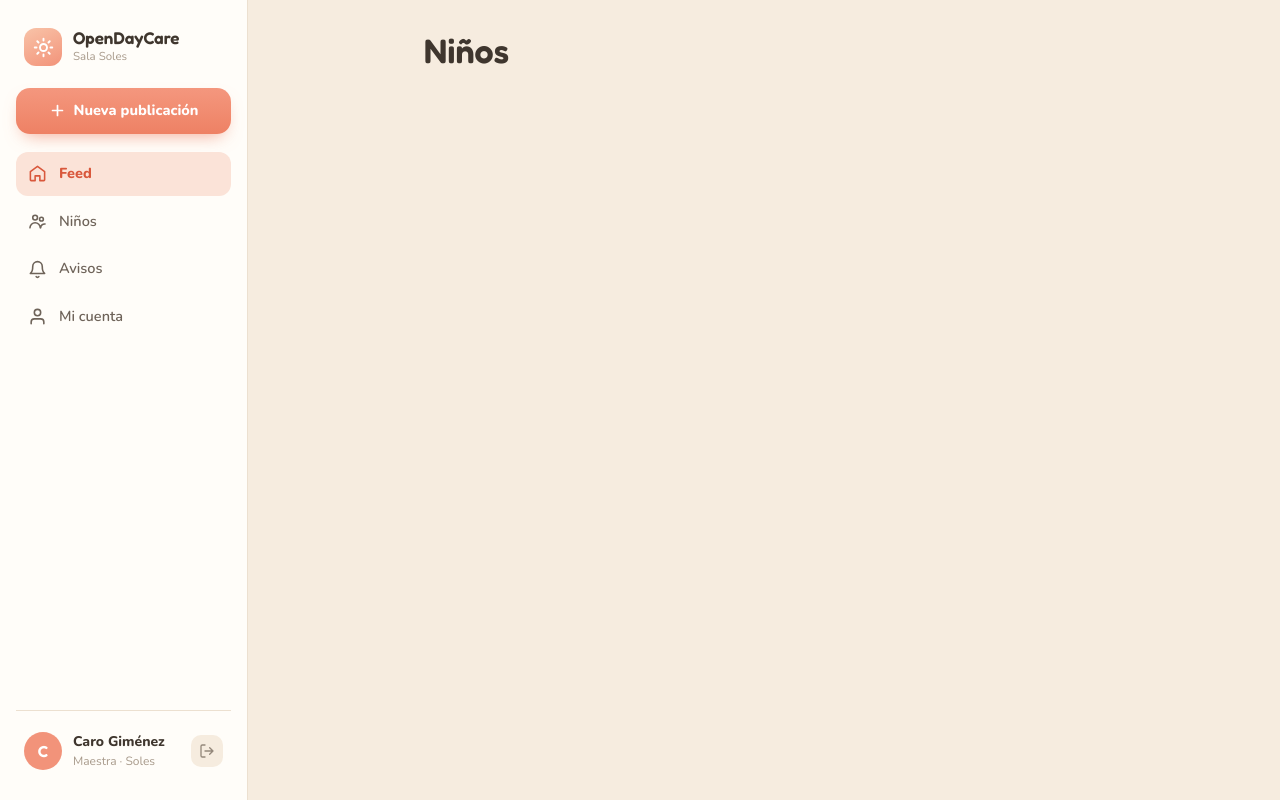
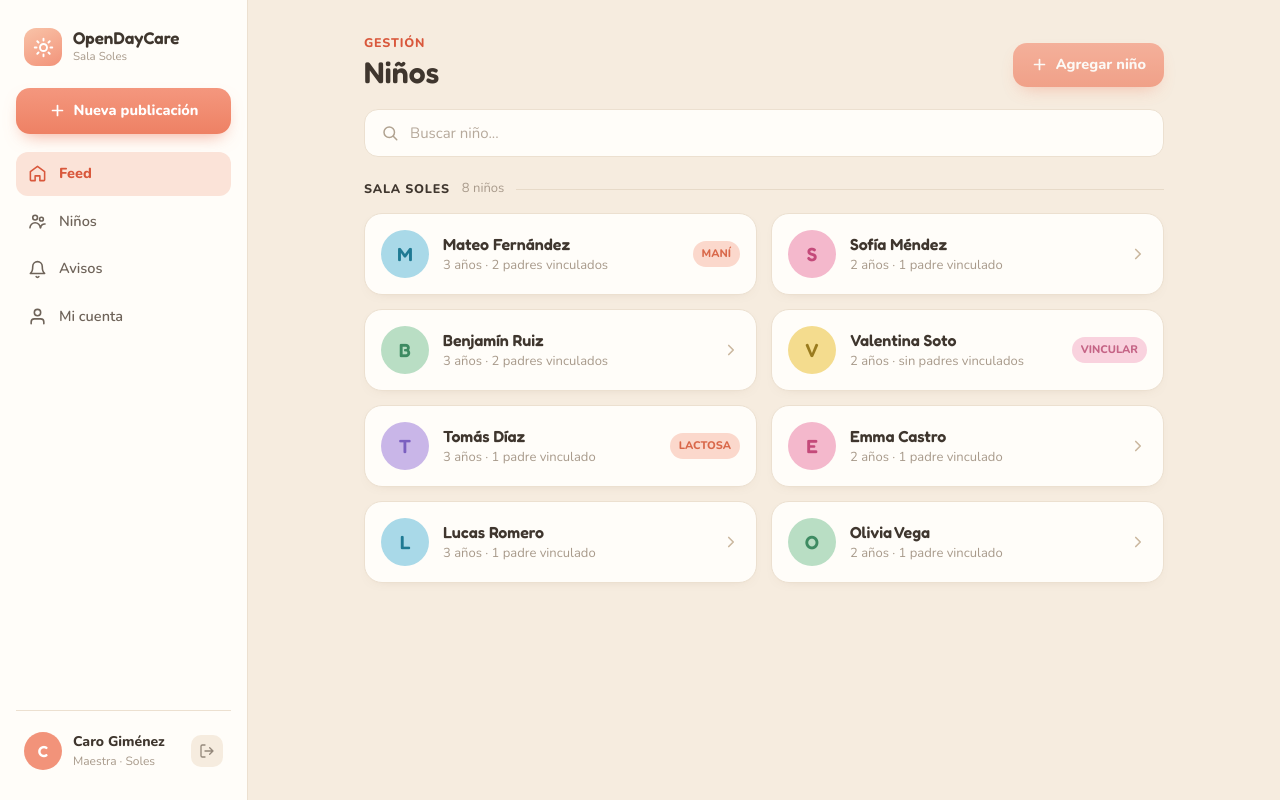
Before and after one commit to EstherManriqueGlez/open-daycare, a Next.js app: page /kids in a window 1280 px wide. Built offline with nearby package versions, Linux system fonts and the light colour scheme.

Commit message:
Step 04 - Enhance KidsPage UI with KidsHeader, KidsSearchBox, KidsSectionHeader, and KidsList components

```diff
--- a/app/kids/page.tsx
+++ b/app/kids/page.tsx
@@ -1,3 +1,8 @@
+import { kids } from "@/app/_data/mock";
+import { KidsHeader } from "@/components/kids/KidsHeader";
+import { KidsList } from "@/components/kids/KidsList";
+import { KidsSearchBox } from "@/components/kids/KidsSearchBox";
+import { KidsSectionHeader } from "@/components/kids/KidsSectionHeader";
 import { MobileNav } from "@/components/shared/MobileNav";
 import { Sidebar } from "@/components/shared/Sidebar";
 
@@ -8,10 +13,11 @@ export default function KidsPage() {
       <MobileNav />
 
       <main className="h-screen min-w-0 flex-1 overflow-y-auto">
-        <div className="mx-auto w-full max-w-[760px] px-5 pt-20 pb-20 md:px-10 md:pt-[34px]">
-          <h1 className="font-fredoka text-[34px] leading-none font-semibold text-[#3F362E]">
-            Niños
-          </h1>
+        <div className="mx-auto w-full max-w-[880px] px-5 pt-20 pb-20 md:px-10 md:pt-[34px]">
+          <KidsHeader />
+          <KidsSearchBox />
+          <KidsSectionHeader count={kids.length} />
+          <KidsList kids={kids} />
         </div>
       </main>
     </div>
```
